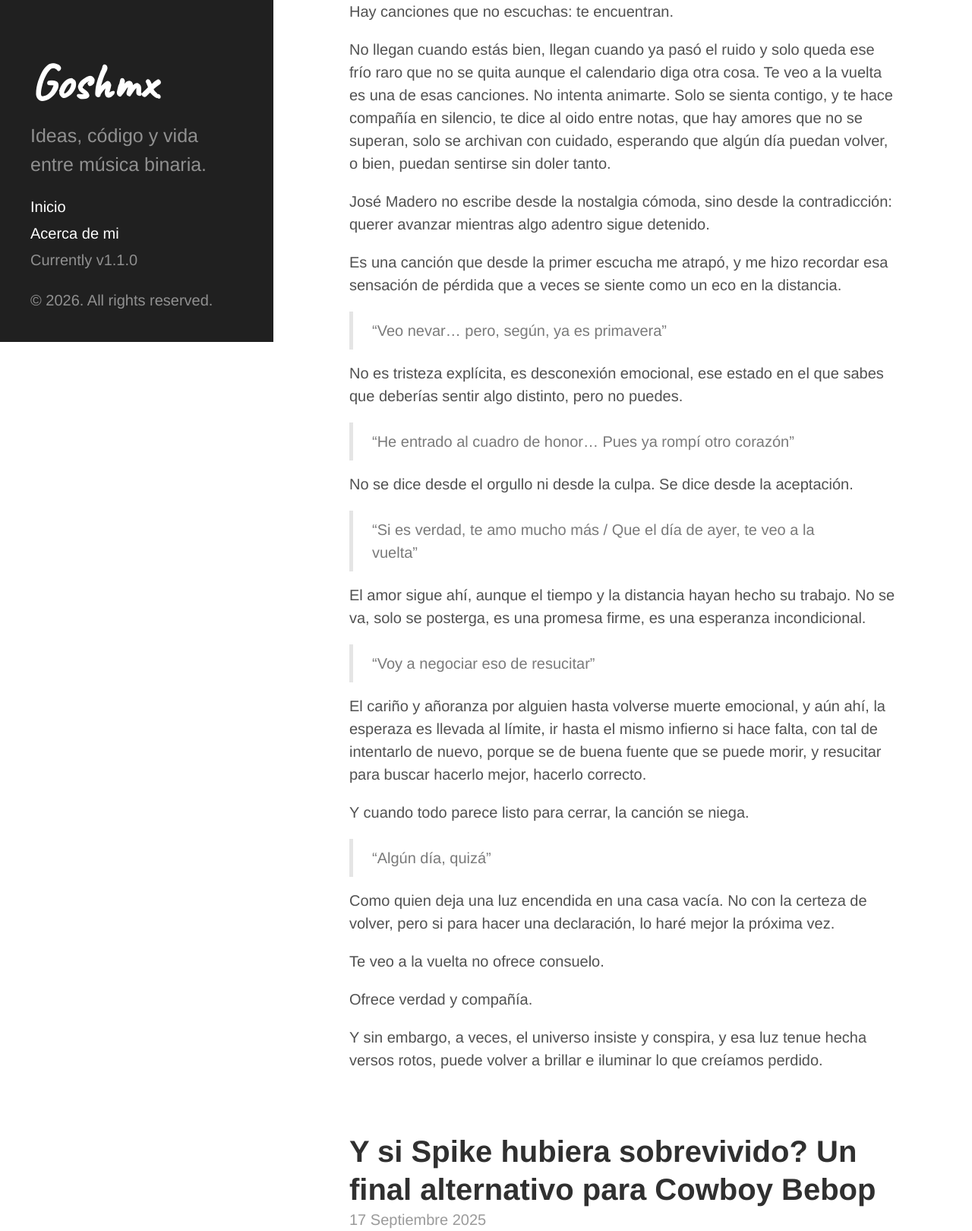
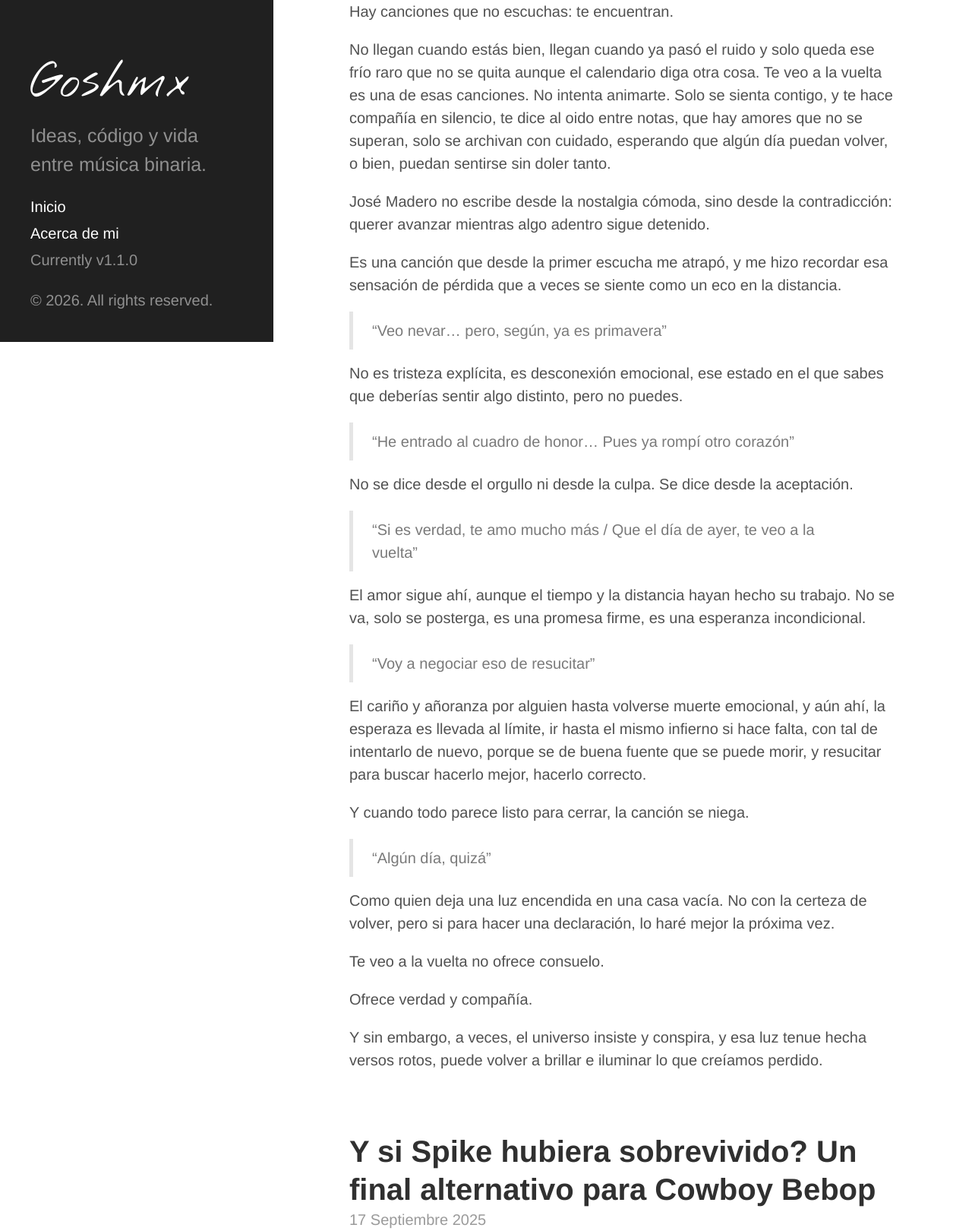
Before and after one commit to goshmx/blog, a Jekyll site: the page built from index.html, in a window 1280 px wide. Shown: the part 450-2070 px from the top of the page at 76% size. Built offline with Jekyll 4.4.1, drawn with Linux system fonts in a browser that asks for light colours; Markdown is read by kramdown in place of the engine named in the settings; the list of posts is cut into pages by our own code; grey boxes are pictures that could not be loaded.

Commit message:
feat: BLOG-000 update title

```diff
--- a/_includes/head.html
+++ b/_includes/head.html
@@ -21,6 +21,7 @@
   <link rel="preconnect" href="https://fonts.googleapis.com">
   <link rel="preconnect" href="https://fonts.gstatic.com" crossorigin>
   <link href="https://fonts.googleapis.com/css2?family=Caveat&family=League+Gothic&display=swap" rel="stylesheet">
+  <link href="https://fonts.googleapis.com/css2?family=Nothing+You+Could+Do&display=swap" rel="stylesheet">
 
   <!-- Icons -->
   <link rel="apple-touch-icon-precomposed" sizes="144x144" href="{{ site.baseurl }}public/apple-touch-icon-144-precomposed.png">
--- a/public/css/hyde.css
+++ b/public/css/hyde.css
@@ -79,7 +79,9 @@ html {
 .sidebar-about h1 {
   color: #fff;
   margin-top: 0;
-  font-family: 'Caveat', cursive;
+  font-family: "Nothing You Could Do", cursive;
+  font-weight: 400;
+  font-style: normal;
   font-size: 3.25rem;
 }
 
```
